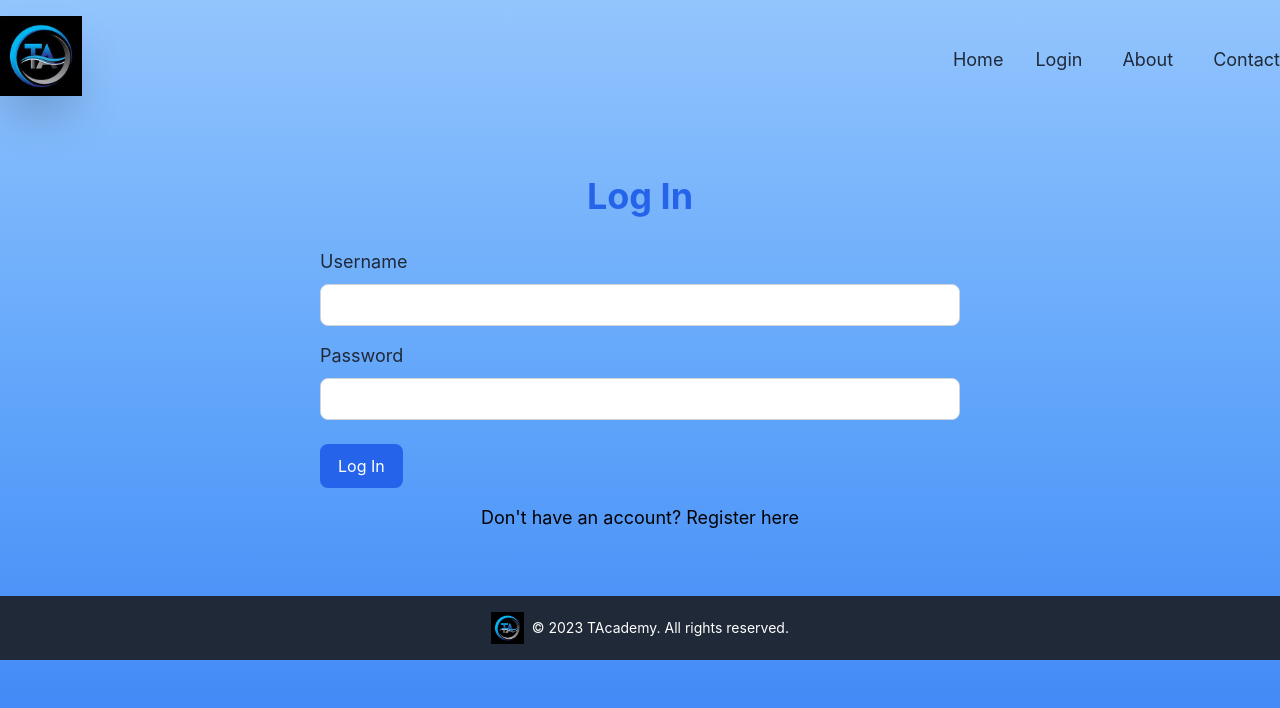
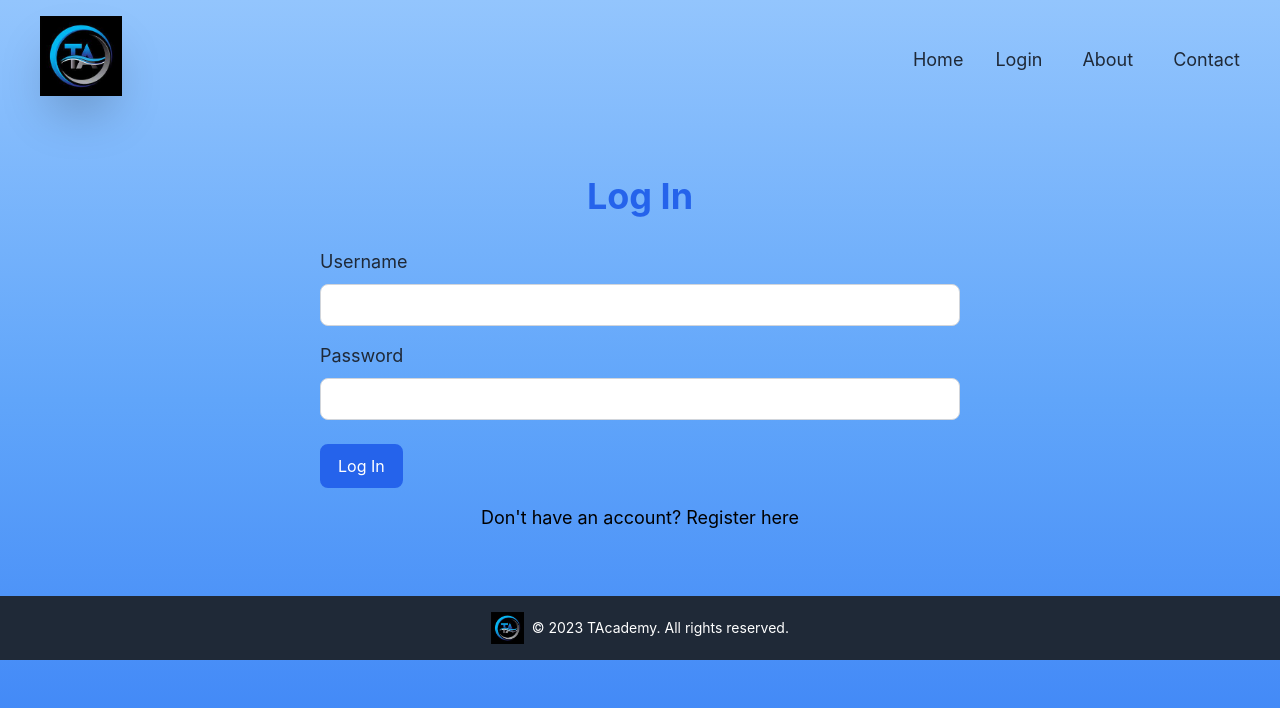
Before and after one commit to AstroPilot2808/TAcademy, a React (Create React App) app: page /login in a window 1280 px wide. Shown: the top 708 px of the page. Built offline with nearby package versions, Linux system fonts and the light colour scheme.

Commit message:
page_styling_fixed

```diff
--- a/src/components/LandingPage.jsx
+++ b/src/components/LandingPage.jsx
@@ -63,7 +63,7 @@ const LandingPage = () => {
   return (
     <div className="min-h-screen bg-gradient-to-b from-blue-300 via-blue-400 to-blue-500">
       <header>
-        <nav className="container mx-auto py-4 flex items-center justify-between">
+        <nav className="container mx-auto py-4 flex items-center justify-between px-10">
           <img onClick={homeClick} src={logoImage} alt="Display TAcademy Logo" className="h-20 shadow-2xl" />
           <ul className="flex justify-end space-x-8">
             <li className="pt-2">
@@ -110,7 +110,7 @@ const LandingPage = () => {
       </header>
 
       <Element name="home" className="py-16">
-        <div className="container mx-auto flex items-center">
+        <div className="container mx-auto flex items-center px-10">
           <div className="w-1/2 pr-8">
             <h1 className="text-4xl font-bold text-blue-600 text-left">Welcome to TAcademy</h1>
             <p className="mt-4 mb-8 text-blue-800 text-left">
@@ -137,6 +137,7 @@ const LandingPage = () => {
           </div>
         </div>
       </Element>
+
 
       <Element name="about" className="py-16">
         <div className="container mx-auto text-center overflow-hidden px-8">
@@ -276,5 +277,3 @@ const LandingPage = () => {
 };
 
 export default LandingPage;
-
-// Dont forget to add shadows to the images :)
--- a/src/components/Login.jsx
+++ b/src/components/Login.jsx
@@ -24,10 +24,9 @@ const Login = () => {
         navigate('/')
     }
 
-    return (
-        <div className="min-h-screen bg-gradient-to-b from-blue-300 via-blue-400 to-blue-500">
+    return (<div className="min-h-screen bg-gradient-to-b from-blue-300 via-blue-400 to-blue-500">
         <header>
-                <nav className="container mx-auto py-4 flex items-center justify-between">
+            <nav className="container mx-auto py-4 px-10 flex items-center justify-between">
                 <img onClick={homeClick} src={logoImage} alt="Display TAcademy Logo" className="h-20 shadow-2xl" />
                 <ul className="flex justify-end space-x-8">
                     <li className="pt-2">
@@ -72,7 +71,7 @@ const Login = () => {
             </nav>
         </header>
 
-            <main className="container mx-auto py-16">
+        <main className="container mx-auto py-16 flex-grow">
             <div className="w-1/2 mx-auto">
                 <h1 className="text-4xl font-bold text-blue-600 text-center">Log In</h1>
                 <form className="mt-8">
@@ -126,6 +125,8 @@ const Login = () => {
             </div>
         </footer>
     </div>
+
+
     );
 };
 
--- a/src/components/Register.jsx
+++ b/src/components/Register.jsx
@@ -96,7 +96,7 @@ const Register = () => {
     return (
         <div className="min-h-screen bg-gradient-to-b from-blue-300 via-blue-400 to-blue-500">
             <header>
-                <nav className="container mx-auto py-4 flex items-center justify-between">
+                <nav className="container mx-auto py-4 flex items-center justify-between px-10">
                     <img onClick={homeClick} src={logoImage} alt="Display TAcademy Logo" className="h-20 shadow-2xl" />
                     <ul className="flex justify-end space-x-8">
                         <li className="pt-2">
```
Lines whose indentation alone changed are shown as unchanged.
